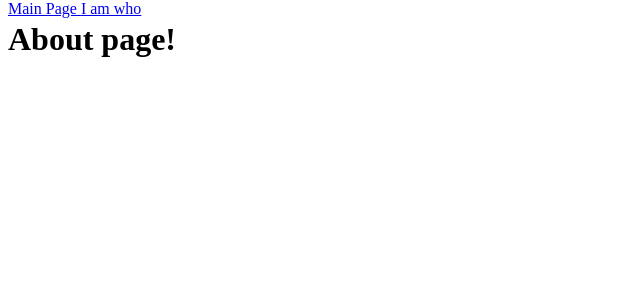
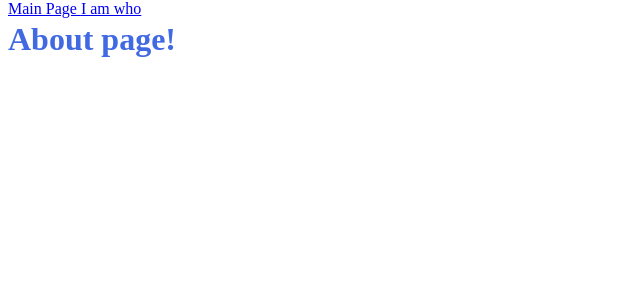
Before and after one commit to lazy-sky/vue_practice, a Vue app: page /about in a window 1280 px wide. Shown: the top 300 px of the page, without its empty margins (0-640 px from the left). Built offline with nearby package versions, Linux system fonts and the light colour scheme; sample sign-in values are in the browser's storage; the HTML template or start-up script is replaced by a standard one.

Commit message:
Global style setting

```diff
--- a/src/routes/About.vue
+++ b/src/routes/About.vue
@@ -4,6 +4,6 @@
 
 <style lang="scss" scoped>
 h1 {
-  height: 3000px;
+  color: $color-primary;
 }
 </style>
--- a/src/scss/main.scss
+++ b/src/scss/main.scss
@@ -1,3 +1,6 @@
+$color-primary: royalblue;
+$color-danger: red;
+
 div {
   display: flex;
 }
--- a/webpack.config.js
+++ b/webpack.config.js
@@ -36,7 +36,12 @@ module.exports = (env, options) => {
             'vue-style-loader',
             'css-loader',
             'postcss-loader',
-            'sass-loader'
+            {
+              loader: 'sass-loader',
+              options: {
+                additionalData: '@import "~/scss/main";'
+              }
+            }
           ]
         }
       ]
```
